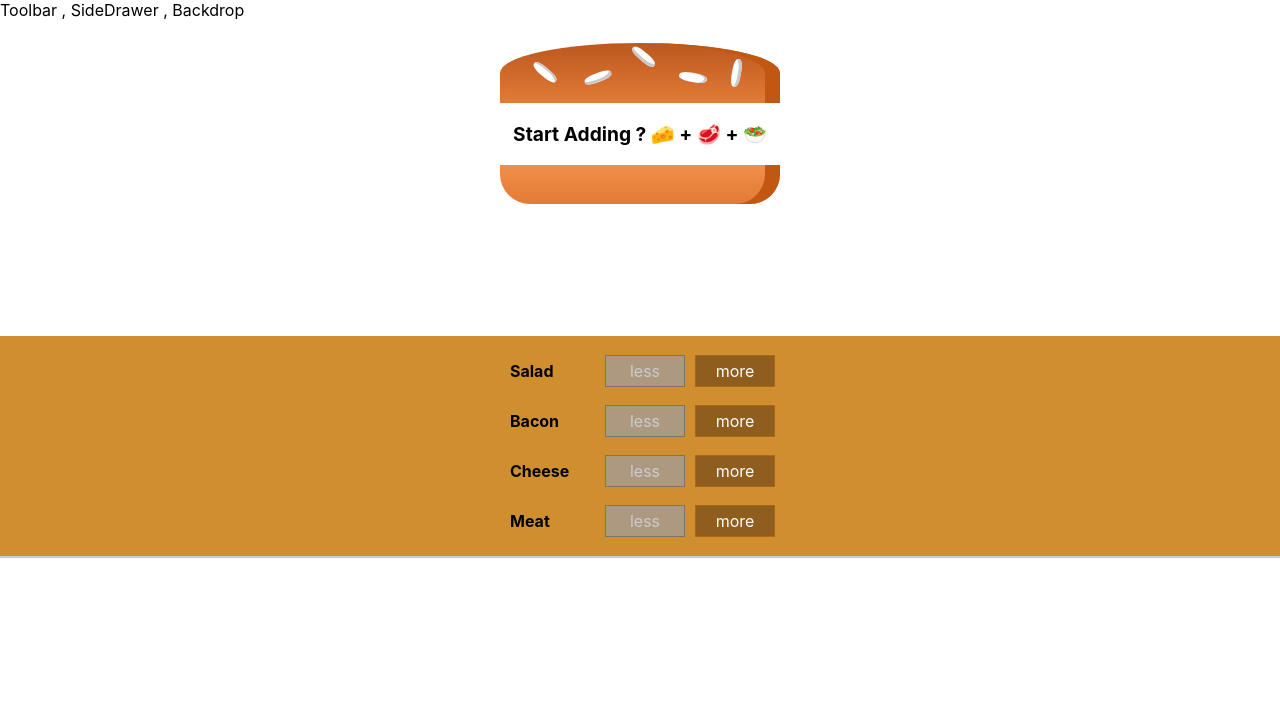
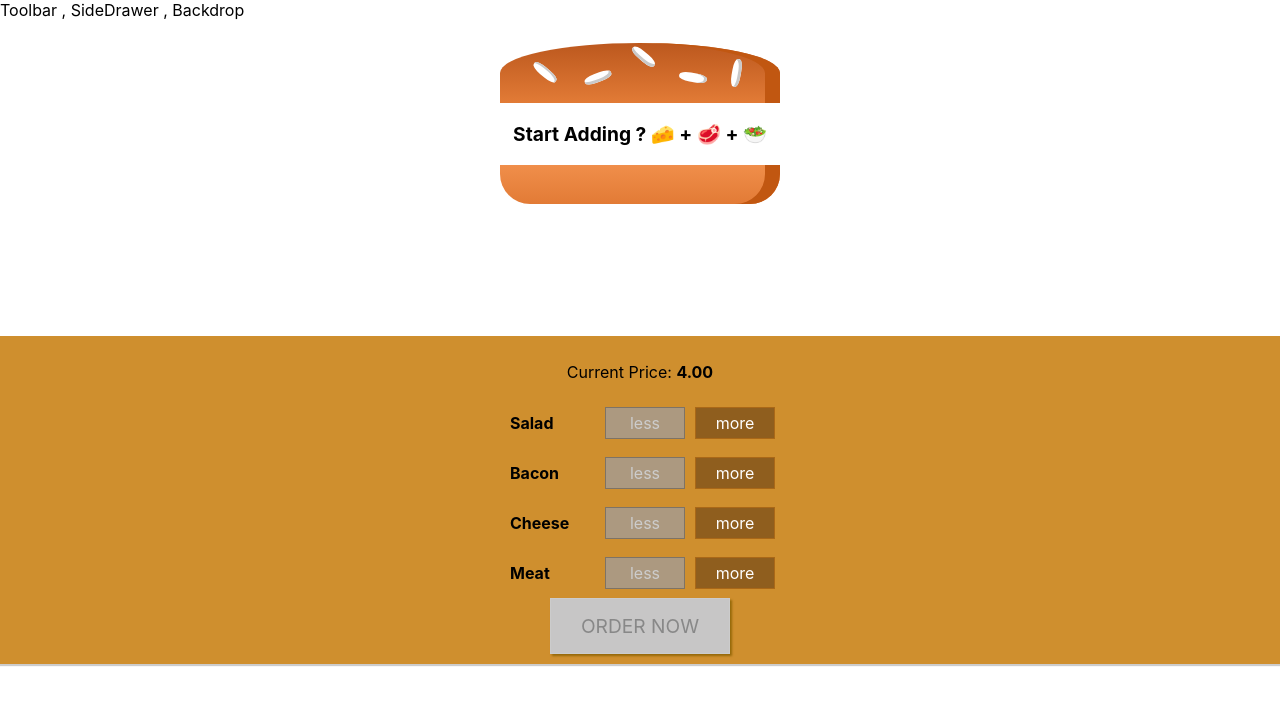
Before and after one commit to YoussefPasha/BURGER_ORDERING, a React (Create React App) app: page / in a window 1280 px wide. Shown: the top 704 px of the page. Built offline with nearby package versions, Linux system fonts and the light colour scheme.

Commit message:
Creating  Order Check Button 🍔🏃‍♂️🏃‍♂️

```diff
--- a/src/components/Burger/BuildControls/BuildControls.css
+++ b/src/components/Burger/BuildControls/BuildControls.css
@@ -8,3 +8,45 @@
   margin: auto;
   padding: 10px 0;
 }
+
+.OrderButton {
+  background-color: #dad735;
+  outline: none;
+  cursor: pointer;
+  border: 1px solid #966909;
+  color: #966909;
+  font-family: inherit;
+  font-size: 1.2em;
+  padding: 15px 30px;
+  box-shadow: 2px 2px 2px #966909;
+}
+
+.OrderButton:hover,
+.OrderButton:active {
+  background-color: #a0db41;
+  border: 1px solid #966909;
+  color: #966909;
+}
+
+.OrderButton:disabled {
+  background-color: #c7c6c6;
+  cursor: not-allowed;
+  border: 1px solid #ccc;
+  color: #888888;
+}
+
+.OrderButton:not(:disabled) {
+  animation: enable 0.3s linear;
+}
+
+@keyframes enable {
+  0% {
+    transform: scale(1);
+  }
+  60% {
+    transform: scale(1.1);
+  }
+  100% {
+    transform: scale(1);
+  }
+}
--- a/src/components/Burger/BuildControls/BuildControls.js
+++ b/src/components/Burger/BuildControls/BuildControls.js
@@ -12,6 +12,9 @@
 
 const BuildControls = (props) => (
   <div className="BuildControls">
+    <p>
+      Current Price: <strong>{props.price.toFixed(2)}</strong>
+    </p>
     {controls.map((ctrl) => (
       <BuildControl
         key={ctrl.label}
@@ -21,6 +24,9 @@
         disabled={props.disabled[ctrl.type]}
       />
     ))}
+    <button className="OrderButton" disabled={!props.purchaseable}>
+      ORDER NOW
+    </button>
   </div>
 );
 
--- a/src/components/Burger/Burger.css
+++ b/src/components/Burger/Burger.css
@@ -15,5 +15,35 @@
   }
 }
 .Burger::-webkit-scrollbar {
-  display: none;
+  width: 2px;
+  height: 2px;
 }
+.Burger::-webkit-scrollbar-button {
+  width: 0px;
+  height: 0px;
+}
+.Burger::-webkit-scrollbar-thumb {
+  background: #e1e1e1;
+  border: 0px none #ffffff;
+  border-radius: 50px;
+}
+.Burger::-webkit-scrollbar-thumb:hover {
+  background: #000000;
+}
+.Burger::-webkit-scrollbar-thumb:active {
+  background: #ffffff;
+}
+.Burger::-webkit-scrollbar-track {
+  background: #666666;
+  border: 0px none #ffffff;
+  border-radius: 50px;
+}
+.Burger::-webkit-scrollbar-track:hover {
+  background: #666666;
+}
+.Burger::-webkit-scrollbar-track:active {
+  background: #333333;
+}
+.Burger::-webkit-scrollbar-corner {
+  background: transparent;
+}
--- a/src/containers/BurgerBuilder/BurgerBuilder.js
+++ b/src/containers/BurgerBuilder/BurgerBuilder.js
@@ -21,7 +21,19 @@
       meat: 0,
     },
     totalPrice: 4,
+    purchaseable: false,
   };
+
+  updatePurchaseState(ingrediants) {
+    const sum = Object.keys(ingrediants)
+      .map((igKey) => {
+        return ingrediants[igKey];
+      })
+      .reduce((sum, el) => {
+        return sum + el;
+      }, 0);
+    this.setState({ purchaseable: sum > 0 });
+  }
 
   addIngredientHandler = (type) => {
     const oldCount = this.state.ingrediants[type];
@@ -35,7 +47,7 @@
     const newPrice = oldPrice + priceAddition;
     this.setState({ totalPrice: newPrice, ingrediants: updatedIngredients });
 
-    console.log(this.state.ingrediants);
+    this.updatePurchaseState(updatedIngredients);
   };
 
   removeIngredientHandler = (type) => {
@@ -70,6 +82,8 @@
           ingrediantsAdded={this.addIngredientHandler}
           ingrediantsRemoved={this.removeIngredientHandler}
           disabled={disabledInfo}
+          price={this.state.totalPrice}
+          purchaseable={this.state.purchaseable}
         />
       </Auxx>
     );
```
Also changed, not shown: src/components/UI/Model/Model.js (added).
